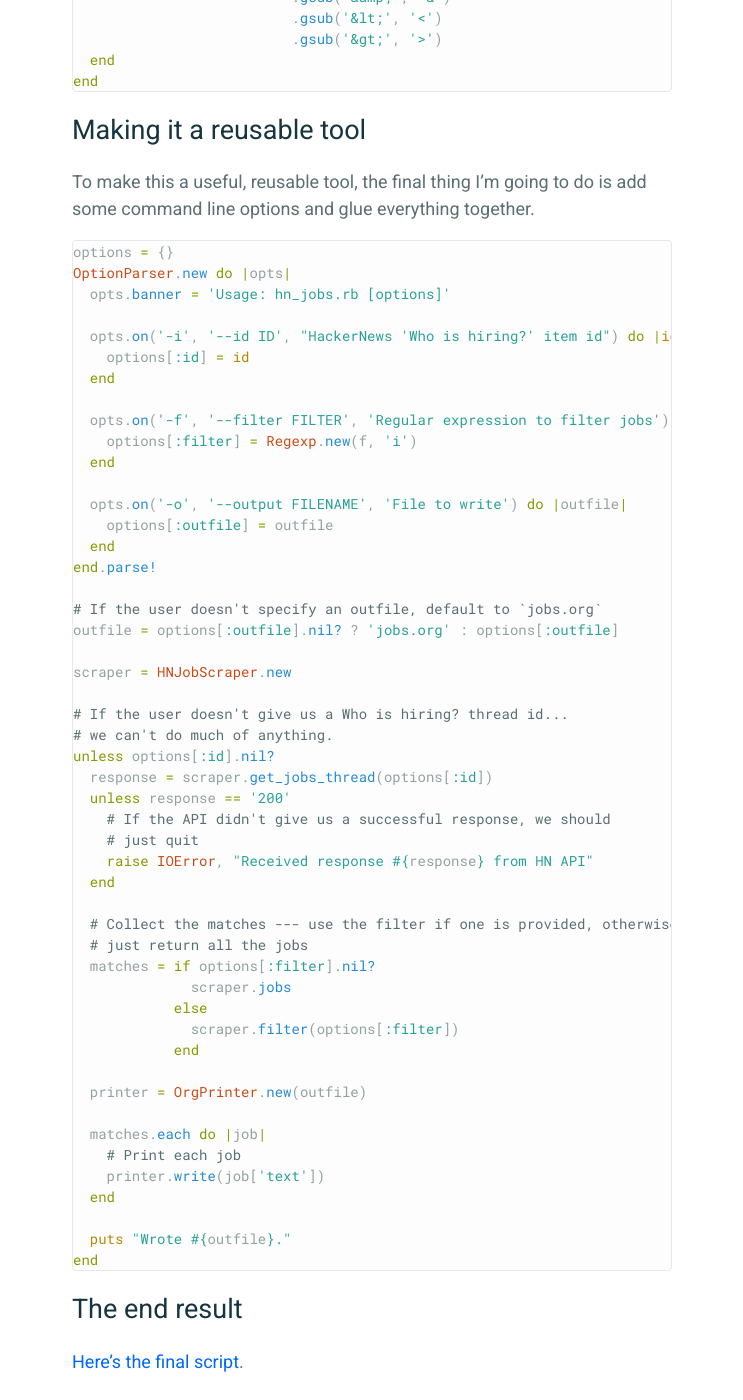
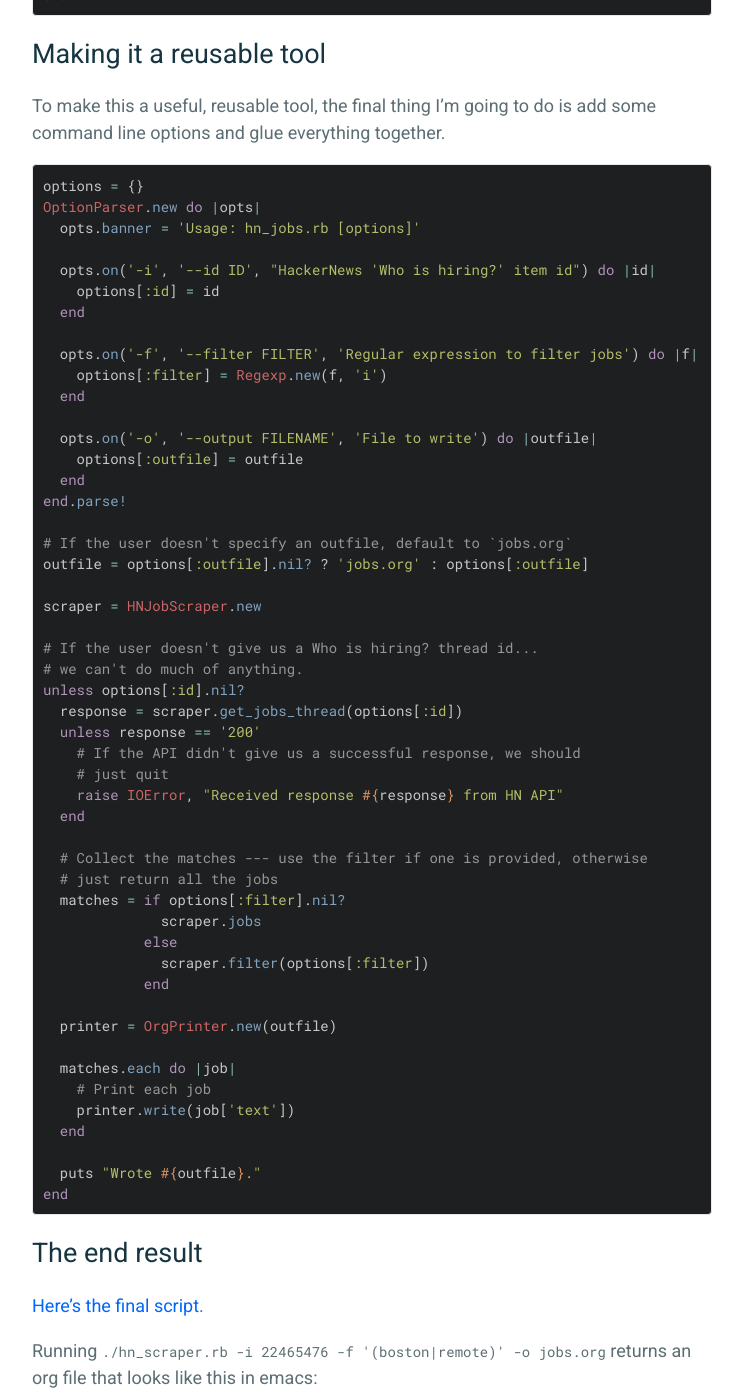
Before and after one commit to kylerjohnston/muumu.us, a Jekyll site: the page built from _posts/2020-03-07-scraping-hackernews-who-is-hiring-with-ruby.md, in a window 1280 px wide and 1400 px high, scrolled down 6549 px. Shown: the whole window, without its empty margins (268-1011 px from the left). Built offline with Jekyll 4.4.1, drawn with Linux system fonts in a browser that asks for light colours.

Commit message:
Makes the page a little wider, and changes code styling to tomorrow night

```diff
--- a/_sass/utilities/_layout.scss
+++ b/_sass/utilities/_layout.scss
@@ -3,7 +3,8 @@
    ========================================================================== */
 
 .u-container {
-    max-width: 62rem; // 620px
+    // max-width: 62rem; // 620px
+    max-width: 70rem;
     margin-right: auto;
     margin-left: auto;
     padding-top: 10rem; // 100px
--- a/_sass/vendor/_highlight.scss
+++ b/_sass/vendor/_highlight.scss
@@ -14,6 +14,21 @@ red       #dc322f  regex, special keywords
 blue      #268bd2  reserved keywords
 cyan      #2aa198  strings, numbers
 green     #859900  operators, other keywords
+
+TOMORROW NIGHT ROLE
+-------------- --------------------
+#1d1f21	       Background
+#282a2e	       Current line
+#373b41	       Selection
+#c5c8c6	       Foreground
+#969896	       Comment
+#cc6666	       Red
+#de935f	       Orange
+#f0c674	       Yellow
+#b5bd68	       Green
+#8abeb7	       Aqua
+#81a2be	       Blue
+#b294bb	       Purple
 */
 
 pre, code {
@@ -23,9 +38,10 @@ pre, code {
 
 .highlight {
     border-radius: 4px;
-    background: #FDFDFD;
+    background: #1d1f21;
     border: 1px solid #E8E8EB;
-    color: #93a1a1;
+    color: #c5c8c6;
+    padding: 1rem;
 
     .gutter {
         padding: 1.2rem;
@@ -40,71 +56,69 @@ span.lineno {
     padding: 1rem;
     border-right: 1px solid #E8E8EB;
 }
-.highlight .c { color: #586e75 } /* Comment */
-.highlight .err { color: #93a1a1 } /* Error */
-.highlight .g { color: #93a1a1 } /* Generic */
-.highlight .k { color: #859900 } /* Keyword */
-.highlight .l { color: #93a1a1 } /* Literal */
-.highlight .n { color: #93a1a1 } /* Name */
-.highlight .o { color: #859900 } /* Operator */
-.highlight .x { color: #cb4b16 } /* Other */
-.highlight .p { color: #93a1a1 } /* Punctuation */
-.highlight .cm { color: #586e75 } /* Comment.Multiline */
-.highlight .cp { color: #859900 } /* Comment.Preproc */
-.highlight .c1 { color: #586e75 } /* Comment.Single */
-.highlight .cs { color: #859900 } /* Comment.Special */
-.highlight .gd { color: #2aa198 } /* Generic.Deleted */
-.highlight .ge { color: #93a1a1; font-style: italic } /* Generic.Emph */
-.highlight .gr { color: #dc322f } /* Generic.Error */
-.highlight .gh { color: #cb4b16 } /* Generic.Heading */
-.highlight .gi { color: #859900 } /* Generic.Inserted */
-.highlight .go { color: #93a1a1 } /* Generic.Output */
-.highlight .gp { color: #93a1a1 } /* Generic.Prompt */
-.highlight .gs { color: #93a1a1; font-weight: bold } /* Generic.Strong */
-.highlight .gu { color: #cb4b16 } /* Generic.Subheading */
-.highlight .gt { color: #93a1a1 } /* Generic.Traceback */
-.highlight .kc { color: #cb4b16 } /* Keyword.Constant */
-.highlight .kd { color: #268bd2 } /* Keyword.Declaration */
-.highlight .kn { color: #859900 } /* Keyword.Namespace */
-.highlight .kp { color: #859900 } /* Keyword.Pseudo */
-.highlight .kr { color: #268bd2 } /* Keyword.Reserved */
-.highlight .kt { color: #dc322f } /* Keyword.Type */
-.highlight .ld { color: #93a1a1 } /* Literal.Date */
-.highlight .m { color: #2aa198 } /* Literal.Number */
-.highlight .s { color: #2aa198 } /* Literal.String */
-.highlight .na { color: #93a1a1 } /* Name.Attribute */
-.highlight .nb { color: #B58900 } /* Name.Builtin */
-.highlight .nc { color: #268bd2 } /* Name.Class */
-.highlight .no { color: #cb4b16 } /* Name.Constant */
-.highlight .nd { color: #268bd2 } /* Name.Decorator */
-.highlight .ni { color: #cb4b16 } /* Name.Entity */
-.highlight .ne { color: #cb4b16 } /* Name.Exception */
-.highlight .nf { color: #268bd2 } /* Name.Function */
-.highlight .nl { color: #93a1a1 } /* Name.Label */
-.highlight .nn { color: #93a1a1 } /* Name.Namespace */
-.highlight .nx { color: #93a1a1 } /* Name.Other */
-.highlight .py { color: #93a1a1 } /* Name.Property */
-.highlight .nt { color: #268bd2 } /* Name.Tag */
-.highlight .nv { color: #268bd2 } /* Name.Variable */
-.highlight .ow { color: #859900 } /* Operator.Word */
-.highlight .w { color: #93a1a1 } /* Text.Whitespace */
-.highlight .mf { color: #2aa198 } /* Literal.Number.Float */
-.highlight .mh { color: #2aa198 } /* Literal.Number.Hex */
-.highlight .mi { color: #2aa198 } /* Literal.Number.Integer */
-.highlight .mo { color: #2aa198 } /* Literal.Number.Oct */
-.highlight .sb { color: #586e75 } /* Literal.String.Backtick */
-.highlight .sc { color: #2aa198 } /* Literal.String.Char */
-.highlight .sd { color: #93a1a1 } /* Literal.String.Doc */
-.highlight .s2 { color: #2aa198 } /* Literal.String.Double */
-.highlight .se { color: #cb4b16 } /* Literal.String.Escape */
-.highlight .sh { color: #93a1a1 } /* Literal.String.Heredoc */
-.highlight .si { color: #2aa198 } /* Literal.String.Interpol */
-.highlight .sx { color: #2aa198 } /* Literal.String.Other */
-.highlight .sr { color: #dc322f } /* Literal.String.Regex */
-.highlight .s1 { color: #2aa198 } /* Literal.String.Single */
-.highlight .ss { color: #2aa198 } /* Literal.String.Symbol */
-.highlight .bp { color: #268bd2 } /* Name.Builtin.Pseudo */
-.highlight .vc { color: #268bd2 } /* Name.Variable.Class */
-.highlight .vg { color: #268bd2 } /* Name.Variable.Global */
-.highlight .vi { color: #268bd2 } /* Name.Variable.Instance */
-.highlight .il { color: #2aa198 } /* Literal.Number.Integer.Long */
+
+.highlight .hll { background-color: #373b41 }
+.highlight  { background: #1d1f21; color: #c5c8c6 }
+.highlight .c { color: #969896 } /* Comment */
+.highlight .err { color: #cc6666 } /* Error */
+.highlight .k { color: #b294bb } /* Keyword */
+.highlight .l { color: #de935f } /* Literal */
+.highlight .n { color: #c5c8c6 } /* Name */
+.highlight .o { color: #8abeb7 } /* Operator */
+.highlight .p { color: #c5c8c6 } /* Punctuation */
+.highlight .cm { color: #969896 } /* Comment.Multiline */
+.highlight .cp { color: #969896 } /* Comment.Preproc */
+.highlight .c1 { color: #969896 } /* Comment.Single */
+.highlight .cs { color: #969896 } /* Comment.Special */
+.highlight .gd { color: #cc6666 } /* Generic.Deleted */
+.highlight .ge { font-style: italic } /* Generic.Emph */
+.highlight .gh { color: #c5c8c6; font-weight: bold } /* Generic.Heading */
+.highlight .gi { color: #b5bd68 } /* Generic.Inserted */
+.highlight .gp { color: #969896; font-weight: bold } /* Generic.Prompt */
+.highlight .gs { font-weight: bold } /* Generic.Strong */
+.highlight .gu { color: #8abeb7; font-weight: bold } /* Generic.Subheading */
+.highlight .kc { color: #b294bb } /* Keyword.Constant */
+.highlight .kd { color: #b294bb } /* Keyword.Declaration */
+.highlight .kn { color: #8abeb7 } /* Keyword.Namespace */
+.highlight .kp { color: #b294bb } /* Keyword.Pseudo */
+.highlight .kr { color: #b294bb } /* Keyword.Reserved */
+.highlight .kt { color: #f0c674 } /* Keyword.Type */
+.highlight .ld { color: #b5bd68 } /* Literal.Date */
+.highlight .m { color: #de935f } /* Literal.Number */
+.highlight .s { color: #b5bd68 } /* Literal.String */
+.highlight .na { color: #81a2be } /* Name.Attribute */
+.highlight .nb { color: #c5c8c6 } /* Name.Builtin */
+.highlight .nc { color: #f0c674 } /* Name.Class */
+.highlight .no { color: #cc6666 } /* Name.Constant */
+.highlight .nd { color: #8abeb7 } /* Name.Decorator */
+.highlight .ni { color: #c5c8c6 } /* Name.Entity */
+.highlight .ne { color: #cc6666 } /* Name.Exception */
+.highlight .nf { color: #81a2be } /* Name.Function */
+.highlight .nl { color: #c5c8c6 } /* Name.Label */
+.highlight .nn { color: #f0c674 } /* Name.Namespace */
+.highlight .nx { color: #81a2be } /* Name.Other */
+.highlight .py { color: #c5c8c6 } /* Name.Property */
+.highlight .nt { color: #8abeb7 } /* Name.Tag */
+.highlight .nv { color: #cc6666 } /* Name.Variable */
+.highlight .ow { color: #8abeb7 } /* Operator.Word */
+.highlight .w { color: #c5c8c6 } /* Text.Whitespace */
+.highlight .mf { color: #de935f } /* Literal.Number.Float */
+.highlight .mh { color: #de935f } /* Literal.Number.Hex */
+.highlight .mi { color: #de935f } /* Literal.Number.Integer */
+.highlight .mo { color: #de935f } /* Literal.Number.Oct */
+.highlight .sb { color: #b5bd68 } /* Literal.String.Backtick */
+.highlight .sc { color: #c5c8c6 } /* Literal.String.Char */
+.highlight .sd { color: #969896 } /* Literal.String.Doc */
+.highlight .s2 { color: #b5bd68 } /* Literal.String.Double */
+.highlight .se { color: #de935f } /* Literal.String.Escape */
+.highlight .sh { color: #b5bd68 } /* Literal.String.Heredoc */
+.highlight .si { color: #de935f } /* Literal.String.Interpol */
+.highlight .sx { color: #b5bd68 } /* Literal.String.Other */
+.highlight .sr { color: #b5bd68 } /* Literal.String.Regex */
+.highlight .s1 { color: #b5bd68 } /* Literal.String.Single */
+.highlight .ss { color: #b5bd68 } /* Literal.String.Symbol */
+.highlight .bp { color: #c5c8c6 } /* Name.Builtin.Pseudo */
+.highlight .vc { color: #cc6666 } /* Name.Variable.Class */
+.highlight .vg { color: #cc6666 } /* Name.Variable.Global */
+.highlight .vi { color: #cc6666 } /* Name.Variable.Instance */
+.highlight .il { color: #de935f } /* Literal.Number.Integer.Long */
```
